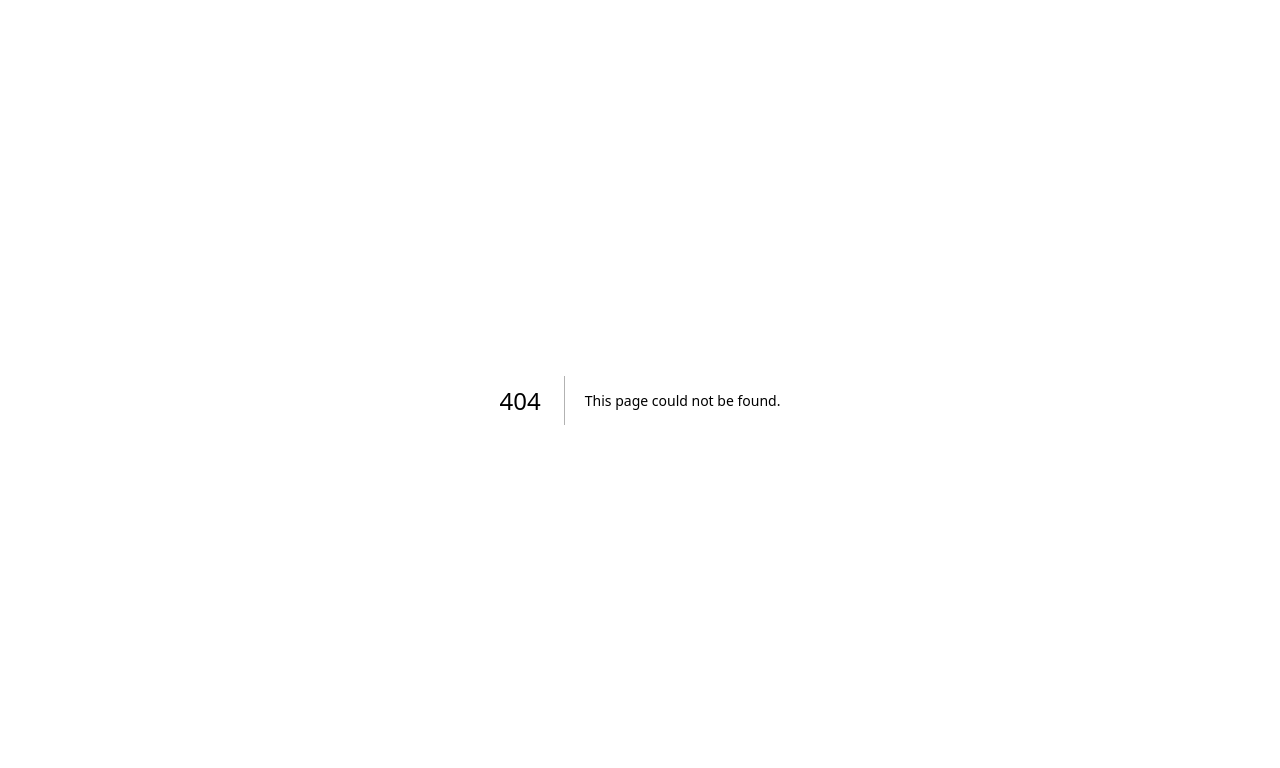
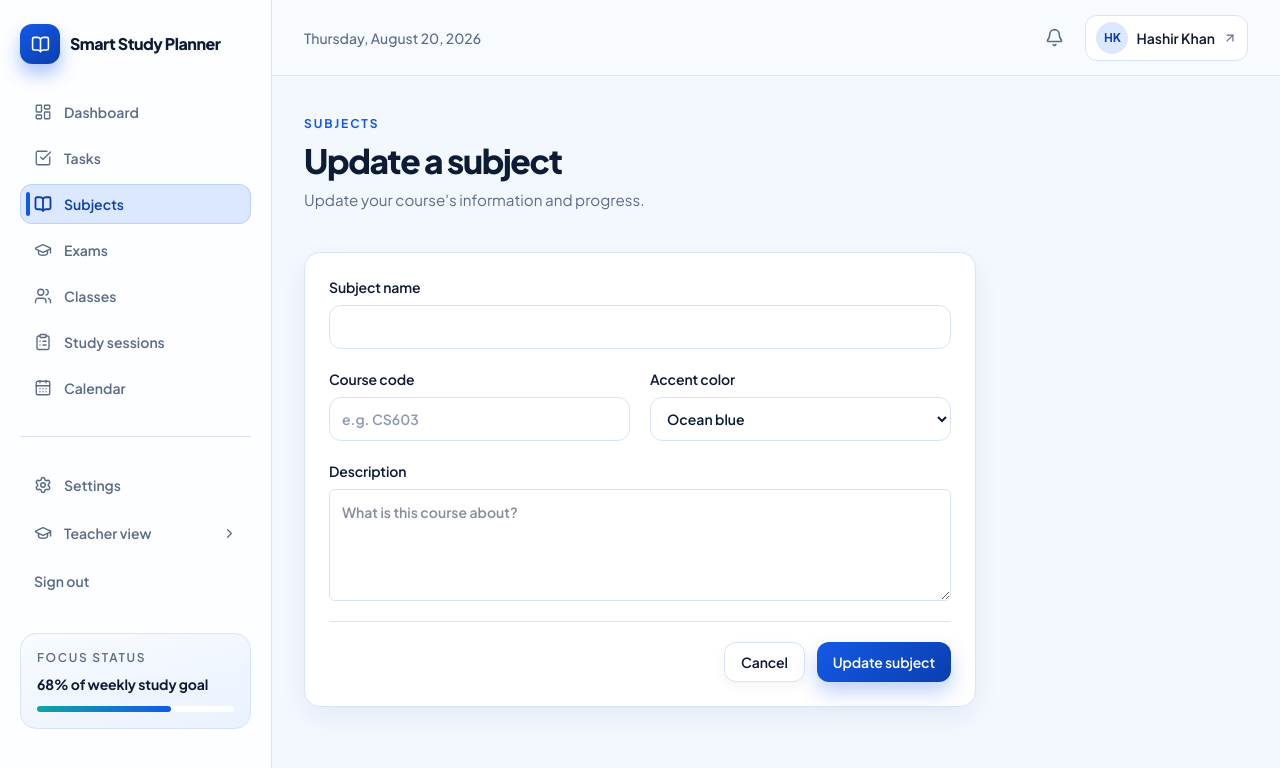
Before and after one commit to pikacoder44/Study-Planner, a Next.js app: page /subjects/update/1 in a window 1280 px wide. Before the commit this address had no page. Shown: the top 768 px of the page. Built offline with nearby package versions, Linux system fonts and the light colour scheme; no server answers.

Commit message:
Added update subject page

```diff
--- /dev/null
+++ b/app/subjects/update/[subjectId]/page.tsx
@@ -0,0 +1,135 @@
+"use client";
+
+import Link from "next/link";
+import AppShell from "@/components/AppShell";
+import { useState, useEffect } from "react";
+import { useRouter, useParams } from "next/navigation";
+import {
+  Button,
+  Card,
+  Field,
+  Input,
+  PageHeader,
+  Select,
+} from "@/components/ui";
+
+export default function UpdateSubjectPage() {
+  const params = useParams<{ subjectId: string }>();
+  const subjectId = params?.subjectId;
+
+  const [name, setName] = useState("");
+  const [code, setCode] = useState("");
+  const [color, setColor] = useState("");
+  const [description, setDescription] = useState("");
+  const router = useRouter();
+
+  useEffect(() => {
+    // Guard against running fetch before dynamic params hydrate
+    if (!subjectId) return;
+
+    const fetchSubject = async () => {
+      try {
+        const response = await fetch(`/api/subject/${subjectId}`, {
+          method: "GET",
+          headers: { "Content-Type": "application/json" },
+        });
+        const data = await response.json();
+        if (!response.ok) {
+          console.error("Error fetching subject:", data.error);
+          return;
+        }
+        setName(data.subject.name || "");
+        setCode(data.subject.code || "");
+        setColor(data.subject.color || "");
+        setDescription(data.subject.description || "");
+      } catch (error) {
+        console.error("Error fetching subject:", error);
+      }
+    };
+    fetchSubject();
+  }, [subjectId]);
+
+  const handleSubmit = async (event: React.FormEvent<HTMLFormElement>) => {
+    event.preventDefault();
+    if (!subjectId) return;
+
+    const formData = new FormData(event.currentTarget);
+    const data = {
+      name: formData.get("name"),
+      code: formData.get("code"),
+      color: formData.get("color"),
+      description: formData.get("description"),
+    };
+    try {
+      const response = await fetch(`/api/subject/${subjectId}`, {
+        method: "PUT",
+        headers: { "Content-Type": "application/json" },
+        body: JSON.stringify(data),
+      });
+      if (response.ok) {
+        router.push("/subjects");
+      }
+    } catch (error) {
+      console.error("Error updating subject:", error);
+    }
+  };
+
+  return (
+    <AppShell>
+      <PageHeader
+        eyebrow="Subjects"
+        title="Update a subject"
+        description="Update your course's information and progress."
+      />
+      <Card className="max-w-2xl p-6">
+        <form className="space-y-5" onSubmit={handleSubmit}>
+          <Field label="Subject name">
+            <Input
+              name="name"
+              value={name}
+              onChange={(e) => setName(e.target.value)}
+            />
+          </Field>
+          <div className="grid gap-5 sm:grid-cols-2">
+            <Field label="Course code">
+              <Input
+                name="code"
+                value={code}
+                onChange={(e) => setCode(e.target.value)}
+                placeholder="e.g. CS603"
+              />
+            </Field>
+            <Field label="Accent color">
+              <Select
+                name="color"
+                value={color}
+                onChange={(e) => setColor(e.target.value)}
+              >
+                <option value="blue">Ocean blue</option>
+                <option value="green">Sage green</option>
+                <option value="amber">Warm amber</option>
+              </Select>
+            </Field>
+          </div>
+          <Field label="Description">
+            <textarea
+              name="description"
+              className="min-h-28 w-full rounded-md border border-(--border) p-3 text-sm outline-none focus:border-(--accent)"
+              placeholder="What is this course about?"
+              value={description}
+              onChange={(e) => setDescription(e.target.value)}
+            />
+          </Field>
+          <div className="flex justify-end gap-3 border-t border-(--border) pt-5">
+            <Link href="/subjects">
+              <Button type="button" variant="secondary">
+                Cancel
+              </Button>
+            </Link>
+            <Button type="submit">Update subject</Button>
+          </div>
+        </form>
+      </Card>
+    </AppShell>
+  );
+}
```
